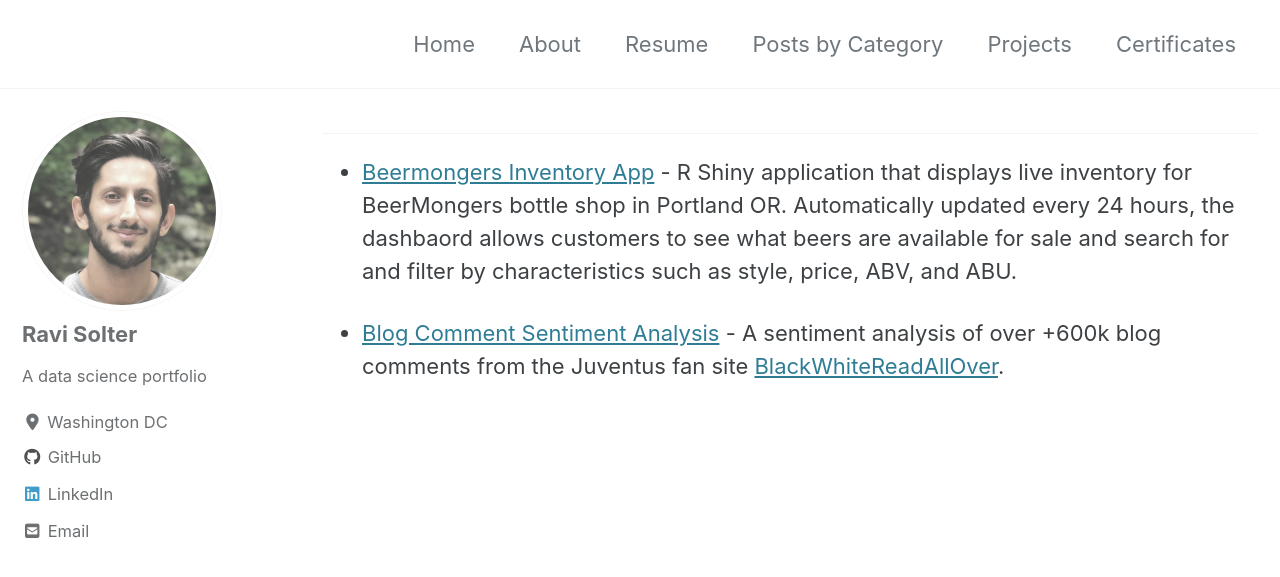
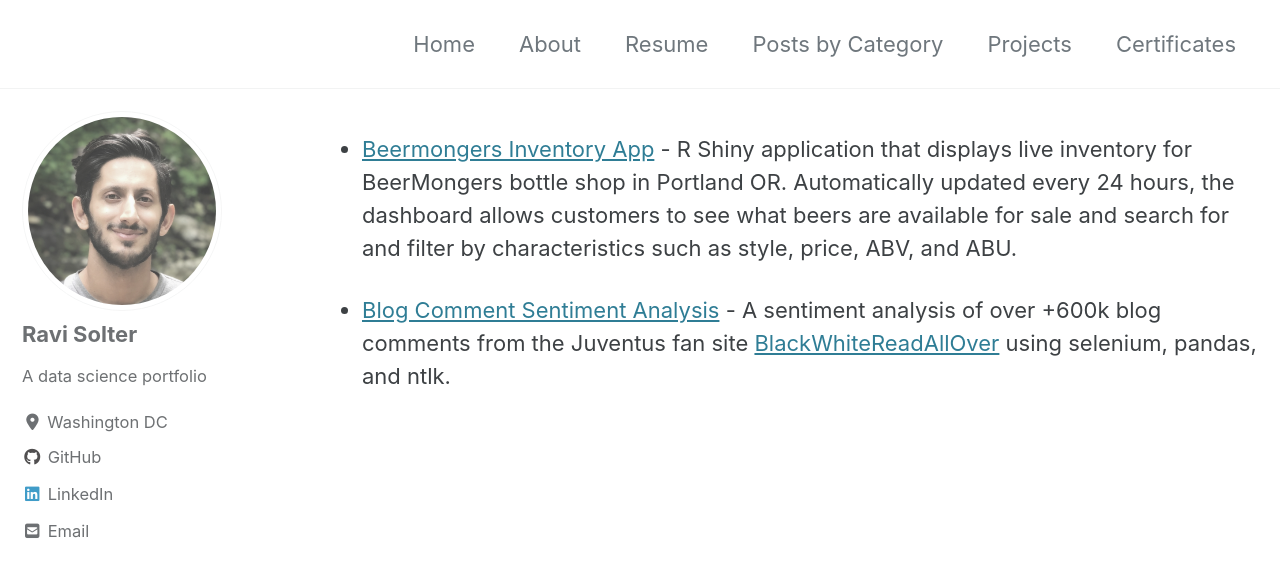
Before and after one commit to rsolter/rsolter.github.io, a Jekyll site: the page built from _pages/projects.md, in a window 1280 px wide and 900 px high. Shown: the top 577 px of the window. Built offline with Jekyll 4.4.1, drawn with Linux system fonts in a browser that asks for light colours; cached includes are drawn as plain includes; nearby versions of some CDN libraries.

Commit message:
minor changes

```diff
--- a/_config.yml
+++ b/_config.yml
@@ -20,7 +20,7 @@
 title_separator          : ""
 subtitle                 : # site tagline that appears below site title in masthead
 name                     : "Ravi Solter"
-description              : "Data Science Portfolio"
+description              : "Data Opportunist"
 url                      : # the base hostname & protocol for your site e.g. "https://mmistakes.github.io"
 baseurl                  : # the subpath of your site, e.g. "/blog"
 repository               : # GitHub username/repo-name e.g. "mmistakes/minimal-mistakes"
--- a/_pages/projects.md
+++ b/_pages/projects.md
@@ -8,9 +8,8 @@
 
 ---
 
-****
 
-- [Beermongers Inventory App](https://thebeermongers.shinyapps.io/Bottle_List/) - R Shiny application that displays live inventory for BeerMongers bottle shop in Portland OR. Automatically updated every 24 hours, the dashbaord allows customers to see what beers are available for sale and search for and filter by characteristics such as style, price, ABV, and ABU.
+- [Beermongers Inventory App](https://thebeermongers.shinyapps.io/Bottle_List/) - R Shiny application that displays live inventory for BeerMongers bottle shop in Portland OR. Automatically updated every 24 hours, the dashboard allows customers to see what beers are available for sale and search for and filter by characteristics such as style, price, ABV, and ABU.
 
 
-- [Blog Comment Sentiment Analysis](https://rsolter.github.io/BWRAO-Comment-Scraper/) - A sentiment analysis of over +600k blog comments from the Juventus fan site [BlackWhiteReadAllOver](https://www.blackwhitereadallover.com/).
+- [Blog Comment Sentiment Analysis](https://rsolter.github.io/BWRAO-Comment-Scraper/) - A sentiment analysis of over +600k blog comments from the Juventus fan site [BlackWhiteReadAllOver](https://www.blackwhitereadallover.com/) using selenium, pandas, and ntlk.
```
Also changed, not shown: _posts/2019-11-01-Monthly_Bike_Forecast.md (+1 -1 lines).
